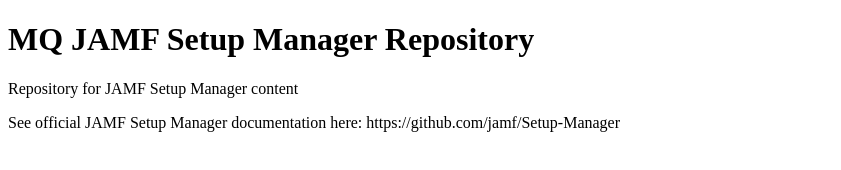
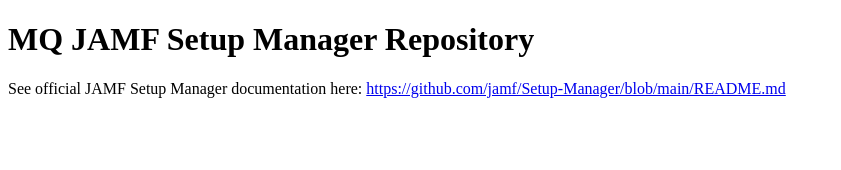
Before and after one commit to JSmith-MQ/mq-jamf-setup-manager, a plain HTML site: page index.html in a window 1280 px wide. Shown: the whole page, without its empty margins (0-841 px from the left). Drawn offline with Linux system fonts and the light colour scheme.

Commit message:
Update website

```diff
--- a/index.html
+++ b/index.html
@@ -5,7 +5,6 @@
    </head>
    <body>
       <h1>MQ JAMF Setup Manager Repository</h1>
-      <p>Repository for JAMF Setup Manager content</p>
-      <p>See official JAMF Setup Manager documentation here: https://github.com/jamf/Setup-Manager</p>
+      <p>See official JAMF Setup Manager documentation here: <a href="https://github.com/jamf/Setup-Manager/blob/main/README.md">https://github.com/jamf/Setup-Manager/blob/main/README.md</a></p>
    </body>
 </html>
```
